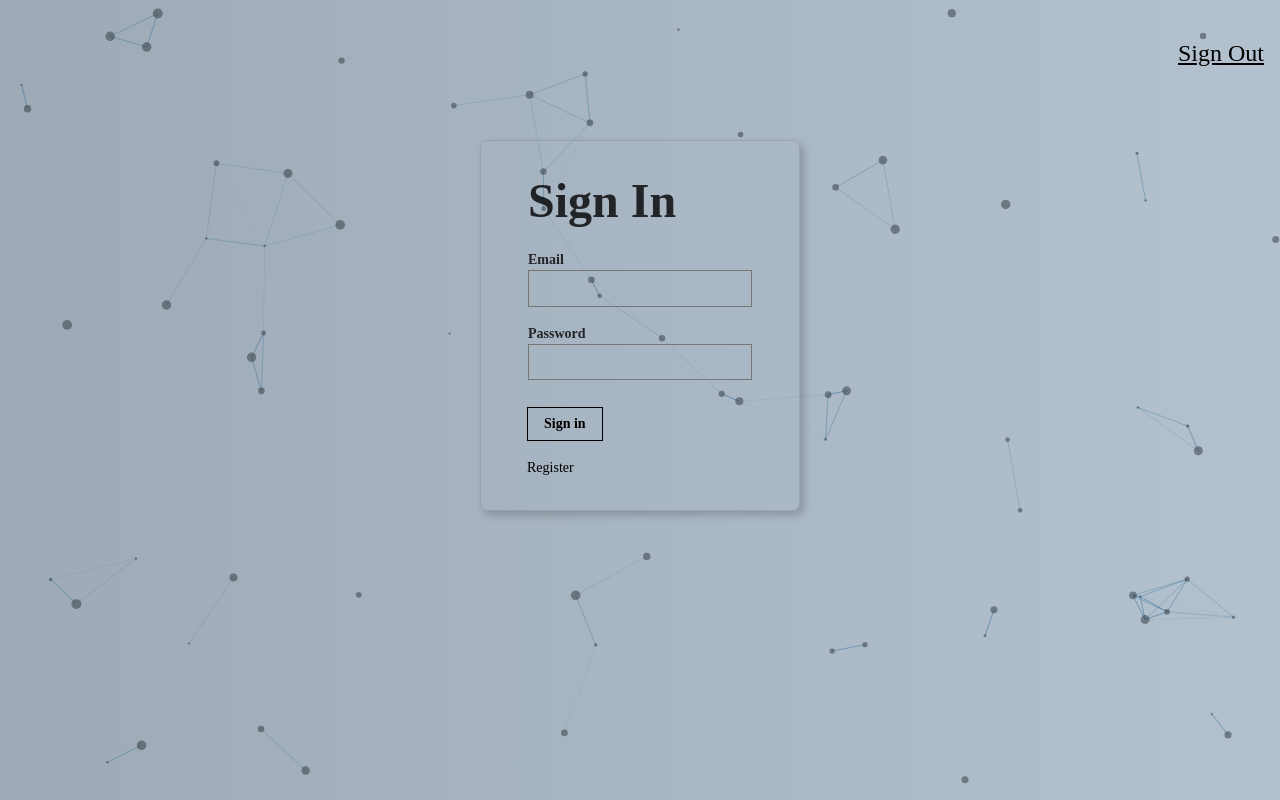
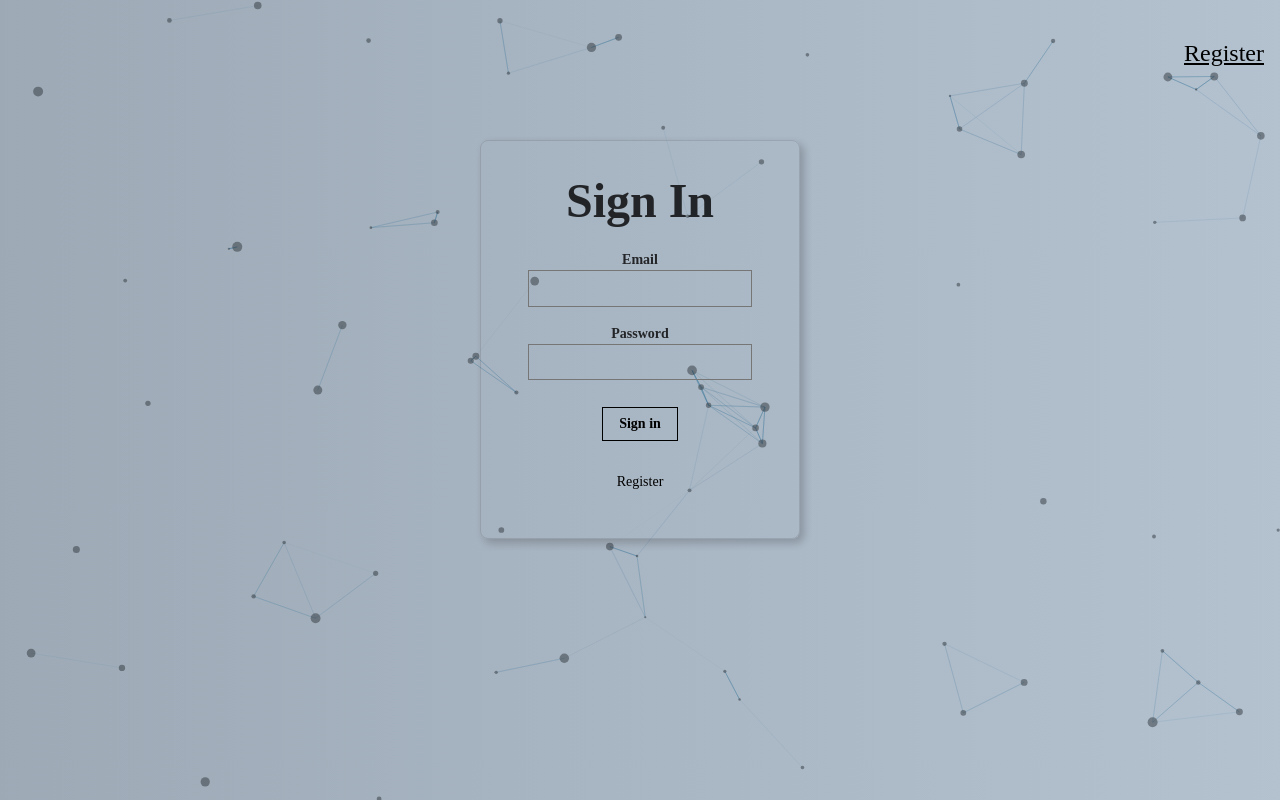
Before and after one commit to IordanAlexandru1997/FacialRecognitionWebApp, a React (Create React App) app: page / in a window 1280 px wide. Built offline with nearby package versions, Linux system fonts and the light colour scheme; what clarifai would draw is missing.

Commit message:
backend and frontend working

```diff
--- a/package.json
+++ b/package.json
@@ -7,6 +7,7 @@
     "@testing-library/react": "^13.2.0",
     "@testing-library/user-event": "^13.5.0",
     "clarifai": "^2.9.1",
+    "cors": "^2.8.5",
     "react": "^18.1.0",
     "react-dom": "^18.1.0",
     "react-parallax-tilt": "^1.7.36",
--- a/src/App.css
+++ b/src/App.css
@@ -1,38 +1,7 @@
-.App {
-  text-align: center;
+
+.center{
+  display: flex;
+  justify-content: center;
+  margin: 0 auto;
+
 }
-
-.App-logo {
-  height: 40vmin;
-  pointer-events: none;
-}
-
-@media (prefers-reduced-motion: no-preference) {
-  .App-logo {
-    animation: App-logo-spin infinite 20s linear;
-  }
-}
-
-.App-header {
-  background-color: #282c34;
-  min-height: 100vh;
-  display: flex;
-  flex-direction: column;
-  align-items: center;
-  justify-content: center;
-  font-size: calc(10px + 2vmin);
-  color: white;
-}
-
-.App-link {
-  color: #61dafb;
-}
-
-@keyframes App-logo-spin {
-  from {
-    transform: rotate(0deg);
-  }
-  to {
-    transform: rotate(360deg);
-  }
-}
--- a/src/App.js
+++ b/src/App.js
@@ -6,6 +6,7 @@ import Logo from './components/logo/Logo';
 import FaceRecognition from './components/faceRecognition/FaceRecognition';
 import Rank from './components/rank/Rank';
 import Signin from './components/signin/Signin';
+import Register from './components/register/Register';
 import ImageLinkForm from './components/imageLinkForm/ImageLinkForm';
 import Particless from './components/particles/Particless';
 
@@ -23,8 +24,28 @@ class App extends Component {
       box:[],
       vals:[],
       route: 'signin',
+      isSignedIn: false,
+      user :
+        {
+          id:'',
+          name: '',
+          email: '',
+          entries: 0,
+          joined: ''
+        }
     }
   }
+
+  loadUser = (data) => {
+    this.setState({user:{
+      id:data.id,
+      name: data.name,
+      email: data.email,
+      entries: data.entries,
+      joined: data.joined
+    }})
+    }
+
 
   calculateFaceLocation = (data) =>{
     let arr = []
@@ -55,27 +76,51 @@ class App extends Component {
     this.setState({imageUrl:this.state.input})
 
     app.models.predict(Clarifai.FACE_DETECT_MODEL,this.state.input)
-    .then(response =>this.setState({box : this.calculateFaceLocation(response)}))
+    .then(response =>{
+      if(response){
+        fetch('http://localhost:3000/image',{
+          method: 'put',
+          headers: {'Content-type':'application/json'},
+          body:JSON.stringify({
+              id:this.state.user.id,
+          })
+        })
+        .then(response => response.json())
+        .then(count =>{
+          this.setState(Object.assign(this.state.user,{entries:count}))
+        })
+      }
+      this.setState({box : this.calculateFaceLocation(response)})}
+     )
 
     .catch(err => console.log(err))
   }
 
   onRouteChange = (route) =>{
+    if (route === 'signout'){
+      this.setState({isSignedIn: false});
+      this.setState({route:'signout'});
+    }else if (route === 'home'){
+      this.setState({isSignedIn: true})
+    }
     this.setState({route:route})
   }
 
   render () {
+    const {isSignedIn, imageUrl,route,box,vals} = this.state;
     return(
       <div>
         <Particless/>
-        <Navigation onRouteChange={this.onRouteChange}/>
-        { this.state.route === 'signin'
-        ? <Signin onRouteChange = {this.onRouteChange}/>
-        : <div><Logo />
-        <Rank />
-        <ImageLinkForm onInputChange={this.onInputChange} onButtonAction={this.onButtonAction} box={this.state.box}/>
-        <FaceRecognition box={this.state.box} imageUrl={this.state.imageUrl} vals = {this.state.vals}/>
-        </div>}
+        <Navigation route={this.state.route} onRouteChange={this.onRouteChange} isSignedIn={isSignedIn}/>
+        { route === 'home'
+        ? <div><Logo />
+        <Rank name={this.state.user.name} entries={this.state.user.entries}/>
+        <ImageLinkForm onInputChange={this.onInputChange} onButtonAction={this.onButtonAction} box={box}/>
+        <FaceRecognition box={box} imageUrl={imageUrl} vals = {vals}/>
+        </div>
+        : (route === 'signin' ? <Signin loadUser={this.loadUser} onRouteChange = {this.onRouteChange}/>
+            :( route ==='signout' ? <Signin loadUser={this.loadUser} onRouteChange = {this.onRouteChange}/> : <Register loadUser={this.loadUser} onRouteChange={this.onRouteChange}/> ) )
+         }
         </div>
     )
   }
--- a/src/components/navigation/Navigation.js
+++ b/src/components/navigation/Navigation.js
@@ -1,8 +1,35 @@
 
 
-const Navigation = ({onRouteChange}) => {
-    return <nav style = {{display: 'flex', justifyContent: 'flex-end'}}>
-        <p onClick={() => onRouteChange('signin')} className="f3 link dim black underline pa3 pointer">Sign Out</p>
-    </nav>
+const Navigation = ({onRouteChange, isSignedIn, route}) => {
+    if(isSignedIn){
+        return(
+            <nav style = {{display: 'flex', justifyContent: 'flex-end'}}>
+                <p onClick={() => onRouteChange('signout')} className="f3 link dim black underline pa3 pointer">Sign Out</p>
+            </nav>
+        )
+        }
+    else if(route==='signout'){
+        return(
+            <nav style = {{display: 'flex', justifyContent: 'flex-end'}}>
+                <p onClick={() => onRouteChange('register')} className="f3 link dim black underline pa3 pointer">Register</p>
+            </nav>
+        )
+    }
+    else if(route==='register'){
+        return(
+        <nav style = {{display: 'flex', justifyContent: 'flex-end'}}>
+            <p onClick={() => onRouteChange('signin')} className="f3 link dim black underline pa3 pointer">Sign In</p>
+        </nav>
+        )
+    }
+    else{
+        return(
+            <nav style = {{display: 'flex', justifyContent: 'flex-end'}}>
+                <p onClick={() => onRouteChange('register')} className="f3 link dim black underline pa3 pointer">Register</p>
+            </nav>
+        )
+    }
+
 }
+
 export default Navigation;
--- a/src/components/rank/Rank.js
+++ b/src/components/rank/Rank.js
@@ -2,14 +2,14 @@
 import './Rank.css'
 
 
-const Rank = () => {
+const Rank = ({name,entries}) => {
     return (
        <div className='container-rank'>
            <div className="white f3 tc">
-                {'Alex, your current Rank is ...'}
+                {`Heya ${name}, your current Rank is `}
            </div>
            <div className="white f1 tc">
-                {'#5'}
+                {`${entries}`}
            </div>
        </div>
     )
--- /dev/null
+++ b/src/components/register/Register.js
@@ -0,0 +1,84 @@
+import React from "react";
+
+class Register extends React.Component {
+
+    constructor (props) {
+        super();
+        this.state = {
+            registerName:'',
+            registerPassword:'',
+            registerEmail:'',
+        }
+    }
+
+    onNameChange= (event) =>{
+        this.setState({registerName: event.target.value})
+    }
+    onEmailChange= (event) =>{
+        this.setState({registerEmail: event.target.value})
+    }
+    onPasswordChange= (event) =>{
+        this.setState({registerPassword: event.target.value})
+    }
+    onSubmitRegister= () =>{
+        fetch('http://localhost:3000/register',{
+            method: 'post',
+            headers: {'Content-type':'application/json'},
+            body:JSON.stringify({
+                name: this.state.registerName,
+                email:this.state.registerEmail,
+                password:this.state.registerPassword,
+            })
+        }).then(response => response.json())
+        .then(user => {
+            if (user){
+                this.props.loadUser(user);
+                this.props.onRouteChange('home');
+            }
+        })
+    }
+   render(){
+        return (
+            <article className="br3 ba dark-gray b--black-10 mv4 w-100 w-50-m w-25-l mw6 shadow-5 center">
+                <div className="center ma">
+                        <main className="pa4 black-80">
+                            <div className="measure ">
+                                <fieldset id="register" className="center-row ba b--transparent ph0 mh0">
+                                <legend className="f1 fw6 ph0 mh0 tc">Register</legend>
+                                <div className="mt3">
+                                    <label className="db fw6 lh-copy f6 tc" htmlFor="name">Name</label>
+                                    <input className="pa2 input-reset ba bg-transparent hover-bg-black hover-white w-100" type="text"
+                                    name="name"
+                                    id="name"
+                                    onChange={this.onNameChange}/>
+                                </div>
+                                <div className="mt3">
+                                    <label className="db fw6 lh-copy f6 tc" htmlFor="email-address">Email</label>
+                                    <input className="pa2 input-reset ba bg-transparent hover-bg-black hover-white w-100" type="email"
+                                    name="email-address"
+                                    id="email-address"
+                                    onChange={this.onEmailChange}/>
+                                </div>
+                                <div className="mv3">
+                                    <label className="db fw6 lh-copy f6 tc" htmlFor="password">Password</label>
+                                    <input className="b pa2 input-reset ba bg-transparent hover-bg-black hover-white w-100"
+                                    type="password"
+                                    name="password"
+                                    id="password"
+                                    onChange={this.onPasswordChange}/>
+                                </div>
+                                </fieldset>
+                                <div className="center">
+                                <input onClick={this.onSubmitRegister} className="b ph3 pv2 input-reset ba b--black bg-transparent grow pointer f6 dib " type="submit" value="Register"/>
+                                </div>
+
+                            </div>
+                        </main>
+                </div>
+        </article>
+
+        )
+    }
+}
+
+export default Register;
--- a/src/components/signin/Signin.js
+++ b/src/components/signin/Signin.js
@@ -1,35 +1,75 @@
+import React from 'react';
 import './Signin.css'
 
-const Signin = ({onRouteChange}) => {
+class Signin extends React.Component {
+    constructor (props) {
+        super(props);
+        this.state = {
+            signInEmail : '',
+            signInPassword : '',
+        }
+    }
+    onEmailChange= (event) =>{
+        this.setState({signInEmail: event.target.value})
+    }
+    onPasswordChange= (event) =>{
+        this.setState({signInPassword: event.target.value})
+    }
 
+    onSubmitSignIn = () =>{
+        fetch('http://localhost:3000/signin',{
+            method: 'post',
+            headers: {'Content-type':'application/json'},
+            body:JSON.stringify({
+                email:this.state.signInEmail,
+                password:this.state.signInPassword,
+            })
+        }).then(response => response.json())
+        .then(user => {
+            if (user.id){
+                this.props.loadUser(user);
+                this.props.onRouteChange('home');
+            }
+        })
+    }
+   render(){
+    const {onRouteChange} = this.props;
     return (
         <article className="br3 ba dark-gray b--black-10 mv4 w-100 w-50-m w-25-l mw6 shadow-5 center">
             <div className="center ma">
                     <main className="pa4 black-80">
-                        <form className="measure ">
-                            <fieldset id="sign_up" className="ba b--transparent ph0 mh0">
-                            <legend className="f1 fw6 ph0 mh0">Sign In</legend>
-                            <div className="mt3">
-                                <label className="db fw6 lh-copy f6" for="email-address">Email</label>
-                                <input className="pa2 input-reset ba bg-transparent hover-bg-black hover-white w-100" type="email" name="email-address"  id="email-address"/>
+                        <div className="measure ">
+                            <fieldset id="sign_up" className=" center-row ba b--transparent ph0 mh0">
+                            <legend className="f1 fw6 ph0 mh0 center">Sign In</legend>
+                            <div className="mt3 ">
+                                <label className="db fw6 lh-copy f6 tc" htmlFor="email-address">Email</label>
+                                <input className="pa2 input-reset ba bg-transparent hover-bg-black hover-white w-100"
+                                type="email"
+                                name="email-address"
+                                 id="email-address"
+                                 onChange={this.onEmailChange}/>
                             </div>
                             <div className="mv3">
-                                <label className="db fw6 lh-copy f6" for="password">Password</label>
-                                <input className="b pa2 input-reset ba bg-transparent hover-bg-black hover-white w-100" type="password" name="password"  id="password"/>
+                                <label className="db fw6 lh-copy f6 tc" htmlFor="password">Password</label>
+                                <input className="b pa2 input-reset ba bg-transparent hover-bg-black hover-white w-100"
+                                type="password"
+                                name="password"
+                                id="password"
+                                onChange={this.onPasswordChange}/>
                             </div>
                             </fieldset>
-                            <div className="">
-                            <input onClick={() => onRouteChange('home')} className="b ph3 pv2 input-reset ba b--black bg-transparent grow pointer f6 dib" type="submit" value="Sign in"/>
+                            <div className="center">
+                            <input onClick={this.onSubmitSignIn} className="b ph3 pv2 input-reset ba b--black bg-transparent grow pointer f6 dib" type="submit" value="Sign in"/>
                             </div>
-                            <div className="lh-copy mt3">
-                            <a href="#0" className="f6 link dim black db">Register</a>
+                            <div className="lh-copy mt3 center">
+                            <p onClick={() => onRouteChange('register')} className="f6 link dim black db pointer">Register</p>
                             </div>
-                        </form>
+                        </div>
                     </main>
             </div>
     </article>
 
-    )
+    )}
 }
 
 export default Signin;
--- a/src/index.js
+++ b/src/index.js
@@ -7,9 +7,7 @@ import reportWebVitals from './reportWebVitals';
 
 const root = ReactDOM.createRoot(document.getElementById('root'));
 root.render(
-  <React.StrictMode>
     <App />
-  </React.StrictMode>
 );
 
 // If you want to start measuring performance in your app, pass a function
```
Also changed, not shown: src/index.css (+7 -0 lines), 1 other file (tests, documents, lock files or other folders).
